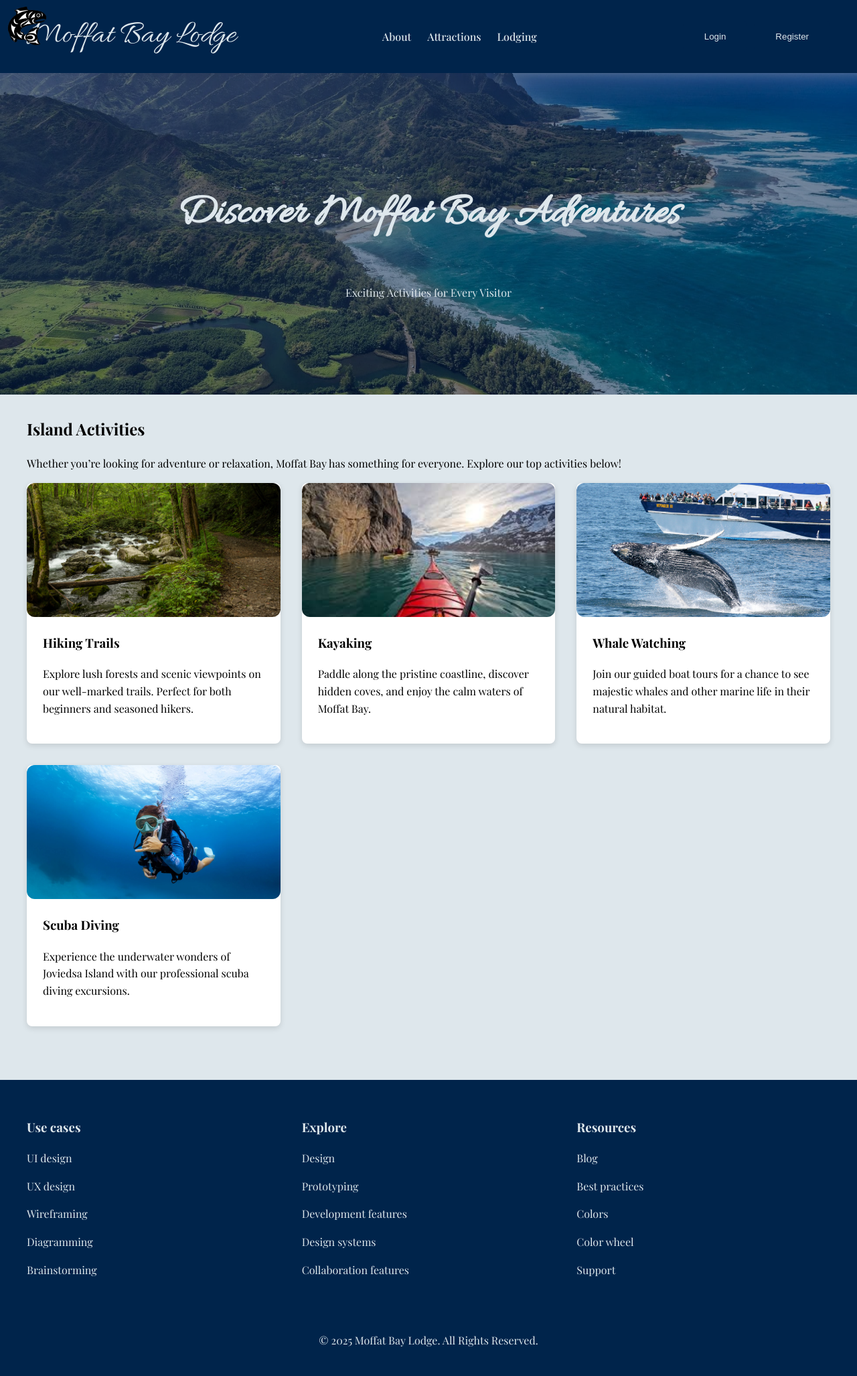
After one commit to zachxxking/Moffat-Bay, a PHP site: page /attractions.php in a window 1280 px wide. The commit adds this page. Shown: the whole page at 67% size. Run offline with PHP 8.4, Linux system fonts and the light colour scheme.

Commit message:
mod10_dec7

```diff
--- /dev/null
+++ b/attractions.php
@@ -0,0 +1,145 @@
+<!--
+CSD460 Capstone - Red Team
+Contributors: Zachariah King, Ryan Monnier, Tabari Harvey, Jacob Achenbach
+Instructor: Sue Sampson
+Created October-December 2025
+-->
+
+<!DOCTYPE html>
+<html lang="en">
+<head>
+    <meta charset="UTF-8">
+    <meta name="viewport" content="width=device-width, initial-scale=1.0">
+    <title>Attractions – Moffat Bay Lodge</title>
+
+    <!-- GOOGLE FONTS -->
+    <link href="https://fonts.googleapis.com/css2?family=Allura&family=Playfair+Display:wght@400;500;700&display=swap" rel="stylesheet">
+
+    <!-- MAIN CSS -->
+    <link rel="stylesheet" href="moffatbaycss.css">
+
+    <style>
+        /* Top-left fixed salmon logo */
+        #salmon-logo {
+            position: fixed;
+            top: 10px;
+            left: 10px;
+            width: 60px;
+            height: auto;
+            z-index: 9999;
+        }
+
+        .attraction-card img {
+            width: 100%;
+            height: 200px;
+            object-fit: cover;
+            border-radius: 12px;
+        }
+    </style>
+</head>
+<body>
+
+<!-- FIXED TOP-LEFT LOGO -->
+<img src="images/salmon.png" alt="Salmon Logo" id="salmon-logo">
+
+<!-- HEADER / NAV -->
+<header>
+    <nav>
+        <a href="index.php" class="lodge-logo">Moffat Bay Lodge</a>
+        <ul>
+            <li><a href="about.php">About</a></li>
+            <li><a href="attractions.php">Attractions</a></li>
+            <li><a href="room_reservation.php">Lodging</a></li>
+        </ul>
+        <div style="display:flex; gap:10px;">
+            <a href="login.php"><button class="btn-primary">Login</button></a>
+            <a href="register.php"><button class="btn-primary">Register</button></a>
+        </div>
+    </nav>
+</header>
+
+<!-- HERO SECTION -->
+<section class="hero" style="background-image: url('images/attractions-hero.jpg');">
+    <div class="hero-content">
+        <h1>Discover Moffat Bay Adventures</h1>
+        <p>Exciting Activities for Every Visitor</p>
+    </div>
+</section>
+
+<!-- ATTRACTIONS SECTION -->
+<section class="container">
+    <h2>Island Activities</h2>
+    <p>Whether you’re looking for adventure or relaxation, Moffat Bay has something for everyone. Explore our top activities below!</p>
+
+    <div class="columns-3">
+        <!-- Hiking -->
+        <div class="card attraction-card">
+            <img src="images/hiking.jpg" alt="Hiking">
+            <div class="card-content">
+                <h3>Hiking Trails</h3>
+                <p>Explore lush forests and scenic viewpoints on our well-marked trails. Perfect for both beginners and seasoned hikers.</p>
+            </div>
+        </div>
+
+        <!-- Kayaking -->
+        <div class="card attraction-card">
+            <img src="images/kayaking.jpg" alt="Kayaking">
+            <div class="card-content">
+                <h3>Kayaking</h3>
+                <p>Paddle along the pristine coastline, discover hidden coves, and enjoy the calm waters of Moffat Bay.</p>
+            </div>
+        </div>
+
+        <!-- Whale Watching -->
+        <div class="card attraction-card">
+            <img src="images/whale-watching.jpg" alt="Whale Watching">
+            <div class="card-content">
+                <h3>Whale Watching</h3>
+                <p>Join our guided boat tours for a chance to see majestic whales and other marine life in their natural habitat.</p>
+            </div>
+        </div>
+
+        <!-- Scuba Diving -->
+        <div class="card attraction-card">
+            <img src="images/scuba-diving.jpg" alt="Scuba Diving">
+            <div class="card-content">
+                <h3>Scuba Diving</h3>
+                <p>Experience the underwater wonders of Joviedsa Island with our professional scuba diving excursions.</p>
+            </div>
+        </div>
+    </div>
+</section>
+
+<!-- FOOTER -->
+<footer>
+    <div class="container" style="text-align:left; display:grid; grid-template-columns: repeat(3, 1fr); gap: 2rem;">
+        <div>
+            <h3>Use cases</h3>
+            <p>UI design</p>
+            <p>UX design</p>
+            <p>Wireframing</p>
+            <p>Diagramming</p>
+            <p>Brainstorming</p>
+        </div>
+        <div>
+            <h3>Explore</h3>
+            <p>Design</p>
+            <p>Prototyping</p>
+            <p>Development features</p>
+            <p>Design systems</p>
+            <p>Collaboration features</p>
+        </div>
+        <div>
+            <h3>Resources</h3>
+            <p>Blog</p>
+            <p>Best practices</p>
+            <p>Colors</p>
+            <p>Color wheel</p>
+            <p>Support</p>
+        </div>
+    </div>
+    <p style="margin-top: 2rem;">&copy; <?php echo date('Y'); ?> Moffat Bay Lodge. All Rights Reserved.</p>
+</footer>
+
+</body>
+</html>
--- a/room_reservation.php
+++ b/room_reservation.php
@@ -1,3 +1,9 @@
+<!--
+CSD460 Capstone - Red Team
+Contributors: Zachariah King, Ryan Monnier, Tabari Harvey, Jacob Achenbach
+Instructor: Sue Sampson
+Created October-December 2025
+-->
 <?php
 // room_reservation.php
 session_start();
```
Also changed, not shown: images/attractions-hero.jpg (added), images/hiking.jpg (added), images/kayaking.jpg (added), images/scuba-diving.jpg (added), images/whale-watching.jpg (added), 3 other files.
